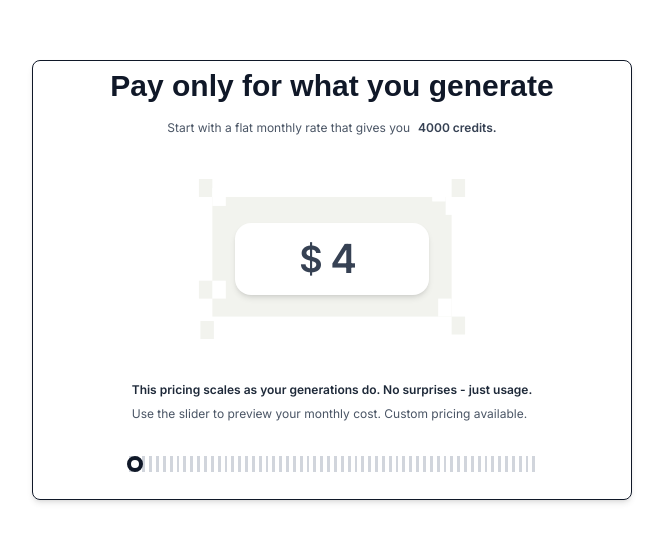
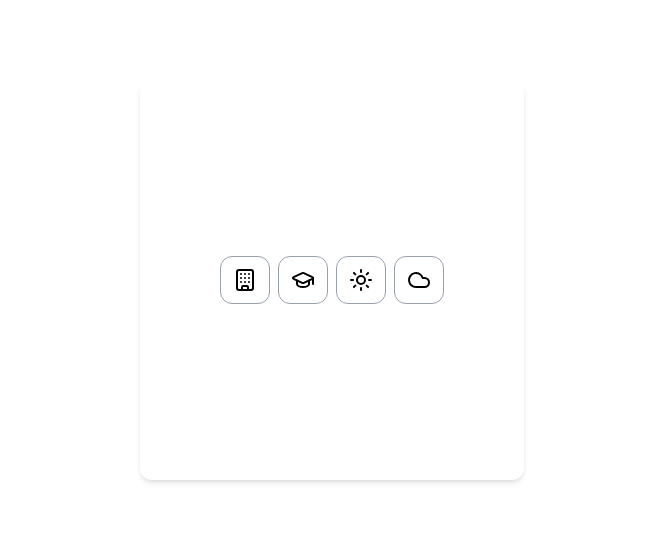
Before and after one commit to Yushank/card-components, a Next.js app: page / in a window 1280 px wide. Shown: the part 120-662 px from the top of the page, without its empty margins (308-971 px from the left). Built offline with nearby package versions, Linux system fonts and the light colour scheme; a web font is replaced by a local one.

Commit message:
DynamicNav1 v.1

```diff
--- /dev/null
+++ b/src/app/components/Dynamic-Navigation/DynamicNav1.tsx
@@ -0,0 +1,34 @@
+"use client";
+
+import { Building, Cloud, GraduationCap, Sun } from "lucide-react";
+import React, { useState } from "react";
+import { motion } from "motion/react";
+
+export const DynamicNav1 = () => {
+  const navLinks = [
+    { title: "Office", icon: <Building /> },
+    { title: "School", icon: <GraduationCap /> },
+    { title: "Garden", icon: <Sun /> },
+    { title: "Cloud", icon: <Cloud /> },
+  ];
+
+  const [isActive, setIsActive] = useState<Number | null>(null);
+
+  return (
+    <div className="flex items-center justify-center w-[60vw] h-[50vh] md:w-[30vw] shadow-md rounded-xl">
+      <div className="flex items-center justify-center gap-2 w-full p-2">
+        {navLinks.map((nav, i) => (
+          <motion.div
+            className="flex items-center justify-center h-12 w-16 gap-2 overflow-hidden rounded-xl border border-gray-400 cursor-pointer"
+            key={i}
+            onClick={() => setIsActive(i)}
+            animate={{ width: isActive === i ? 100 : 50 }}
+          >
+            <span>{nav.icon}</span>
+            {isActive === i ? <span>{nav.title}</span> : " "}
+          </motion.div>
+        ))}
+      </div>
+    </div>
+  );
+};
--- a/src/app/components/SliderCostCard/Test.tsx
+++ /dev/null
@@ -1,13 +0,0 @@
-import React from "react";
-import { CounterBg } from "../Svg/CounterBg";
-
-export const Test = () => {
-  return (
-    <div className="relative w-100 h-100 bg-white-100 flex items-center justify-center">
-      <CounterBg className="w-84 h-50" />
-      <div className="absolute bg-white rounded-md shadow-md text-md w-[30%] h-[20%] flex items-center justify-center">
-        Hello
-      </div>
-    </div>
-  );
-};
--- a/src/app/page.tsx
+++ b/src/app/page.tsx
@@ -1,13 +1,13 @@
 import React from "react";
 import { ShortnoteCard } from "./components/ShortnoteCard/ShortnoteCard";
 import { SlidercostCard } from "./components/SliderCostCard/SlidercostCard";
-import { Test } from "./components/SliderCostCard/Test";
+import { DynamicNav1 } from "./components/Dynamic-Navigation/DynamicNav1";
 export default function Home() {
   return (
     <div className="flex items-center justify-center h-screen w-full">
       {/* <ShortnoteCard /> */}
-      <SlidercostCard />
-      {/* <Test /> */}
+      {/* <SlidercostCard /> */}
+      <DynamicNav1 />
     </div>
   );
 }
```
